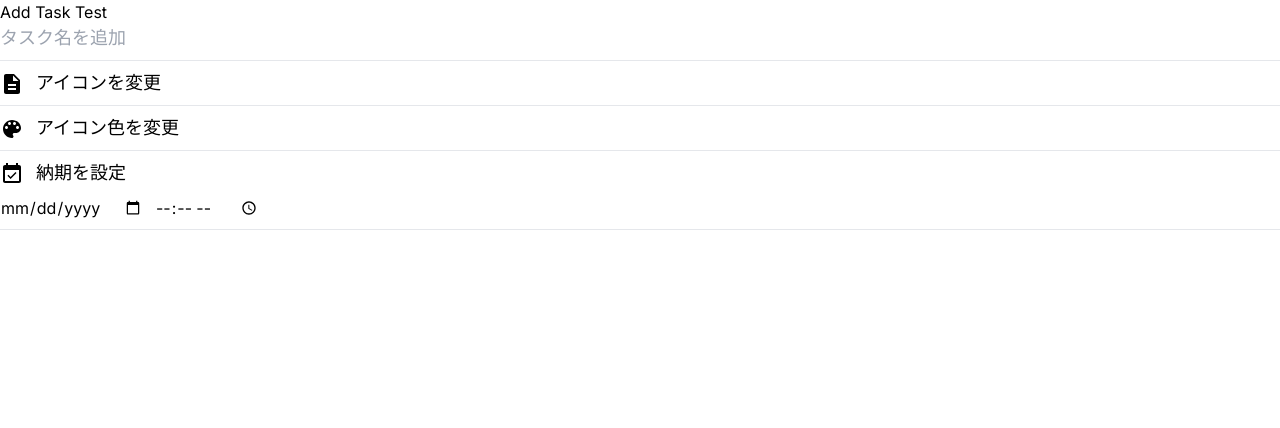
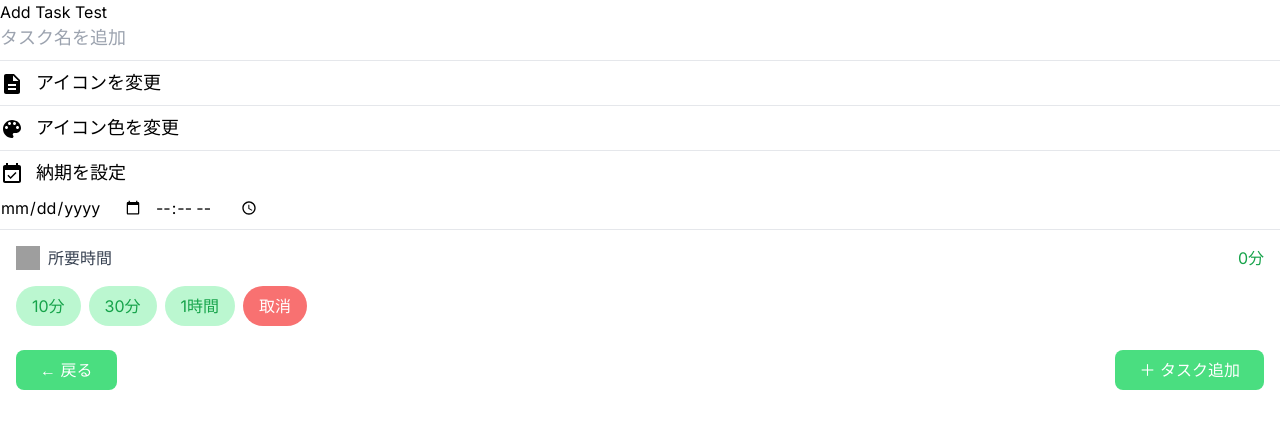
Before and after one commit to Tornado2024-AlphaC/You-DO, a Next.js app: page /add-task-test in a window 1280 px wide. Shown: the top 428 px of the page. Built offline with nearby package versions, Linux system fonts and the light colour scheme; grey boxes are pictures that could not be loaded.

Commit message:
feat:所要時間追加、戻るとタスク追加ボタンを追加

```diff
--- a/src/components/features/add-task-modal/addTaskModal.tsx
+++ b/src/components/features/add-task-modal/addTaskModal.tsx
@@ -5,8 +5,46 @@ import DescriptionIcon from '@mui/icons-material/Description';
 import ColorLensIcon from '@mui/icons-material/ColorLens';
 import EventAvailableIcon from '@mui/icons-material/EventAvailable';
 
+
+// 型定義
+type TimeUnit = '10分' | '30分' | '1時間';
+
 const AddTaskModal = () => {
 	const [taskName, setTaskName] = useState('');
+	const [totalMinutes, setTotalMinutes] = useState(0);
+
+	// 時間を分単位に変換して加算する関数
+	const addTime = (timeUnit: TimeUnit) => {
+		let minutesToAdd = 0;
+		switch (timeUnit) {
+		  case '10分':
+			minutesToAdd = 10;
+			break;
+		  case '30分':
+			minutesToAdd = 30;
+			break;
+		  case '1時間':
+			minutesToAdd = 60;
+			break;
+		  default:
+			break;
+		}
+		setTotalMinutes(prev => prev + minutesToAdd);
+	  };
+
+	  // 所要時間の分を時間と分の形式に変換する関数
+	  const formatTime = (minutes: number): string => {
+		const hours = Math.floor(minutes / 60);
+		const mins = minutes % 60;
+		return `${hours > 0 ? `${hours}時間` : ''}${mins}分`;
+	  };
+
+	  // 取消ボタンで時間をリセットする
+	  const handleCancel = () => {
+		setTotalMinutes(0); // または初期値にリセット
+	  };
+
+
 	return (
 		<div>
 			<div className="flex flex-col gap-2">
@@ -46,6 +84,50 @@ const AddTaskModal = () => {
 					<input type="time" />
 				</div>
 				<hr />
+
+			</div>
+			<div className="p-4">
+				<div className="flex items-center mb-4">
+					<img src="/path/to/icon.png" alt="時計アイコン" className="w-6 h-6 mr-2" />
+					<h3 className="text-gray-700 font-medium">所要時間</h3>
+					<span className="text-green-600 ml-auto">{formatTime(totalMinutes)}</span>
+				</div>
+
+				<div className="flex gap-2 mb-6">
+					<button
+					onClick={() => addTime('10分')}
+					className="px-4 py-2 bg-green-200 text-green-600 rounded-full"
+					>
+					10分
+					</button>
+					<button
+					onClick={() => addTime('30分')}
+					className="px-4 py-2 bg-green-200 text-green-600 rounded-full"
+					>
+					30分
+					</button>
+					<button
+					onClick={() => addTime('1時間')}
+					className="px-4 py-2 bg-green-200 text-green-600 rounded-full"
+					>
+					1時間
+					</button>
+					<button
+					onClick={handleCancel}
+					className="px-4 py-2 bg-red-400 text-white rounded-full"
+					>
+					取消
+					</button>
+				</div>
+
+				<div className="flex justify-between">
+					<button className="flex items-center justify-center px-6 py-2 bg-green-400 text-white rounded-lg">
+					← 戻る
+					</button>
+					<button className="flex items-center justify-center px-6 py-2 bg-green-400 text-white rounded-lg">
+					＋ タスク追加
+					</button>
+				</div>
 			</div>
 		</div>
 	);
```
